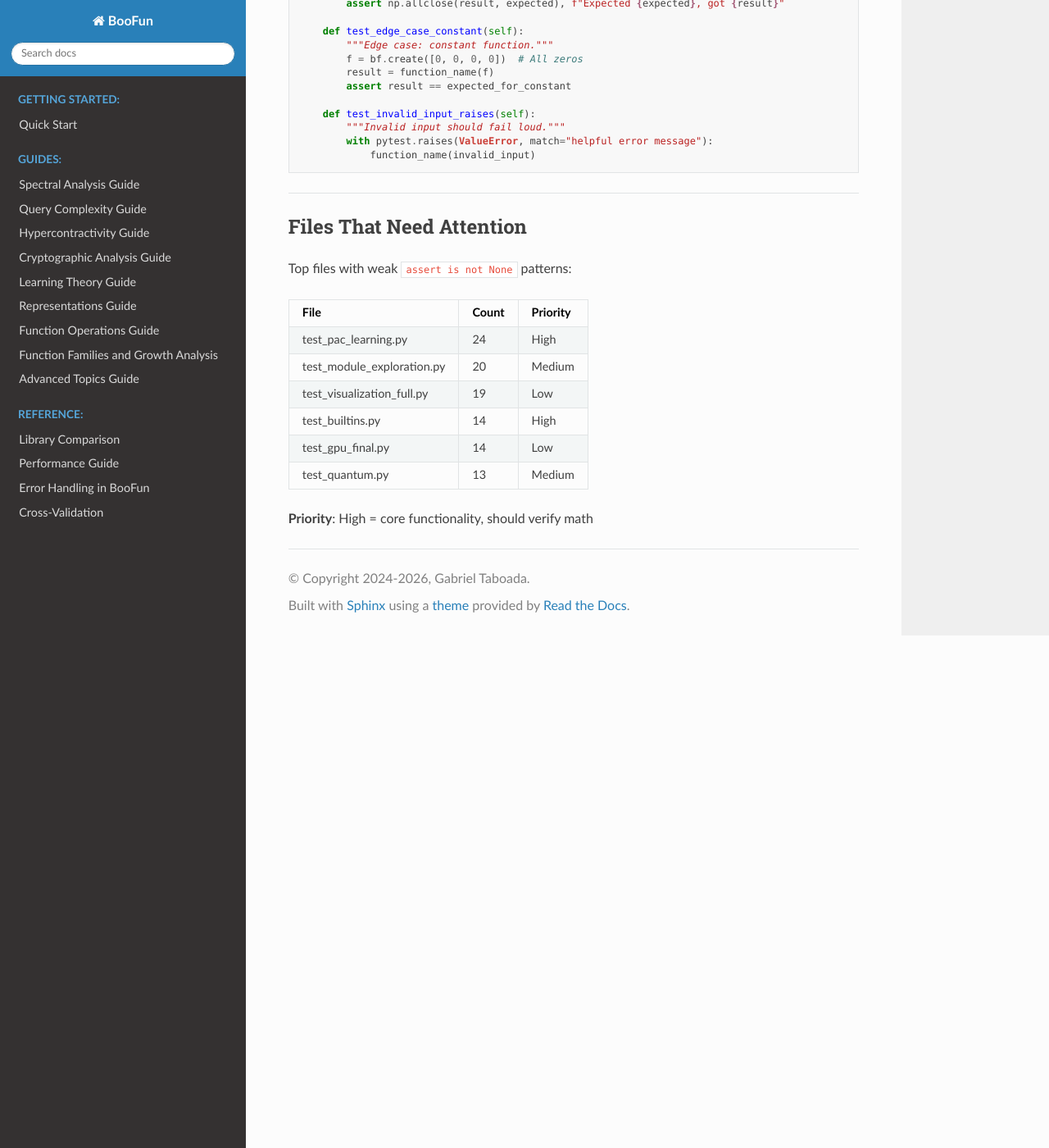
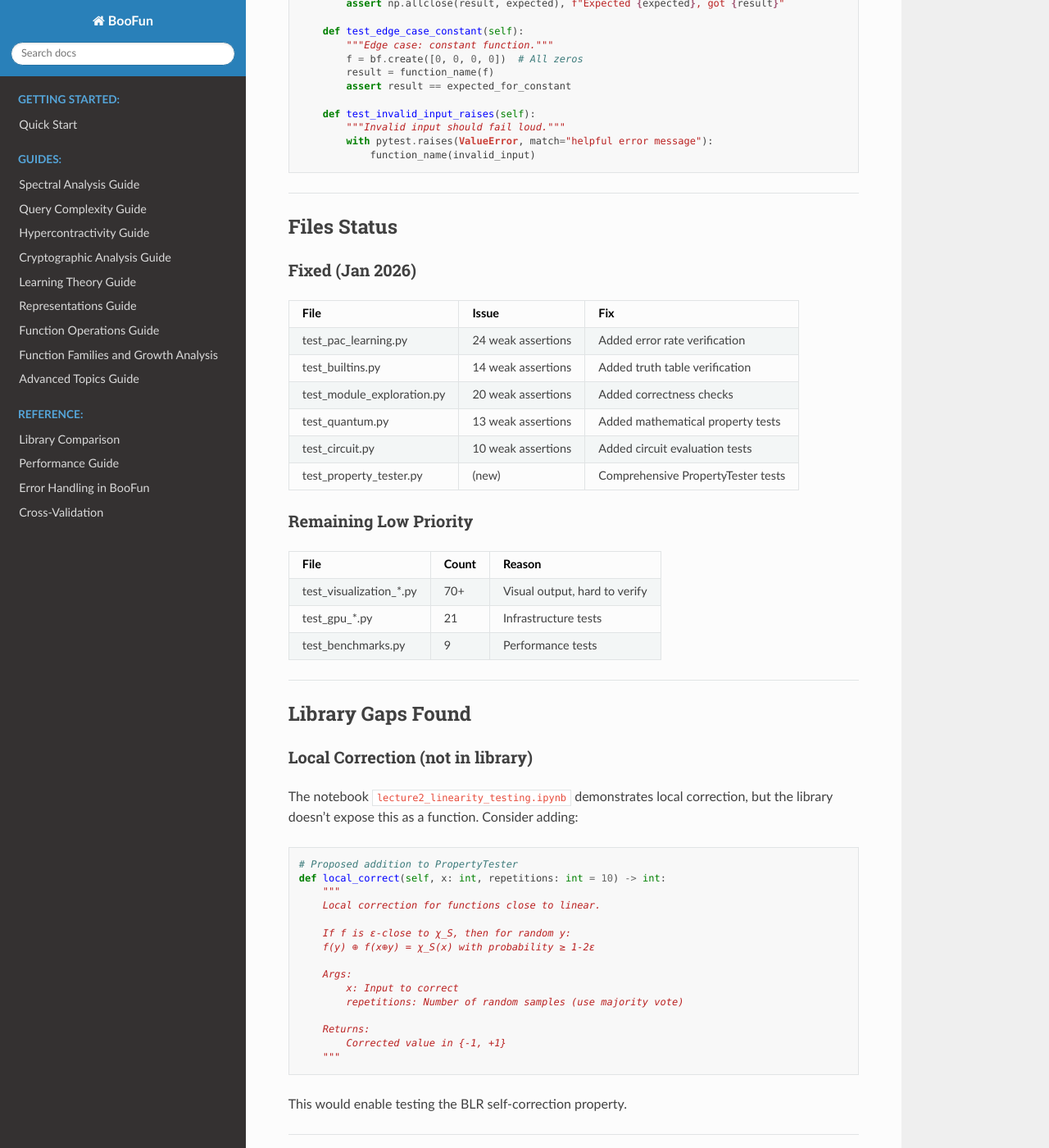
Before and after one commit to GabbyTab/boofun, a Sphinx documentation site: the page built from docs/TEST_GUIDELINES.md, in a window 1280 px wide and 1400 px high, scrolled down 2405 px. Shown: the whole window at 82% size. Built offline with Sphinx 7.4.7 and the Read the Docs theme 3.1.0, drawn with Linux system fonts in a browser that asks for light colours.

Commit message:
docs: update TEST_GUIDELINES with audit progress and local correction gap
- Document fixed test files from Jan 2026 audit
- Note remaining low-priority files (visualization, GPU, benchmarks)
- Identify local correction as a library gap
- Propose PropertyTester.local_correct() method

Co-authored-by: Cursor <cursoragent@cursor.com>

````diff
--- a/docs/TEST_GUIDELINES.md
+++ b/docs/TEST_GUIDELINES.md
@@ -129,17 +129,52 @@ class TestFunctionName:
 
 ---
 
-## Files That Need Attention
+## Files Status
 
-Top files with weak `assert is not None` patterns:
+### Fixed (Jan 2026)
 
-| File | Count | Priority |
-|------|-------|----------|
-| test_pac_learning.py | 24 | High |
-| test_module_exploration.py | 20 | Medium |
-| test_visualization_full.py | 19 | Low |
-| test_builtins.py | 14 | High |
-| test_gpu_final.py | 14 | Low |
-| test_quantum.py | 13 | Medium |
+| File | Issue | Fix |
+|------|-------|-----|
+| test_pac_learning.py | 24 weak assertions | Added error rate verification |
+| test_builtins.py | 14 weak assertions | Added truth table verification |
+| test_module_exploration.py | 20 weak assertions | Added correctness checks |
+| test_quantum.py | 13 weak assertions | Added mathematical property tests |
+| test_circuit.py | 10 weak assertions | Added circuit evaluation tests |
+| test_property_tester.py | (new) | Comprehensive PropertyTester tests |
 
-**Priority**: High = core functionality, should verify math
+### Remaining Low Priority
+
+| File | Count | Reason |
+|------|-------|--------|
+| test_visualization_*.py | 70+ | Visual output, hard to verify |
+| test_gpu_*.py | 21 | Infrastructure tests |
+| test_benchmarks.py | 9 | Performance tests |
+
+---
+
+## Library Gaps Found
+
+### Local Correction (not in library)
+
+The notebook `lecture2_linearity_testing.ipynb` demonstrates local correction,
+but the library doesn't expose this as a function. Consider adding:
+
+```python
+# Proposed addition to PropertyTester
+def local_correct(self, x: int, repetitions: int = 10) -> int:
+    """
+    Local correction for functions close to linear.
+
+    If f is ε-close to χ_S, then for random y:
+    f(y) ⊕ f(x⊕y) = χ_S(x) with probability ≥ 1-2ε
+
+    Args:
+        x: Input to correct
+        repetitions: Number of random samples (use majority vote)
+
+    Returns:
+        Corrected value in {-1, +1}
+    """
+```
+
+This would enable testing the BLR self-correction property.
````
